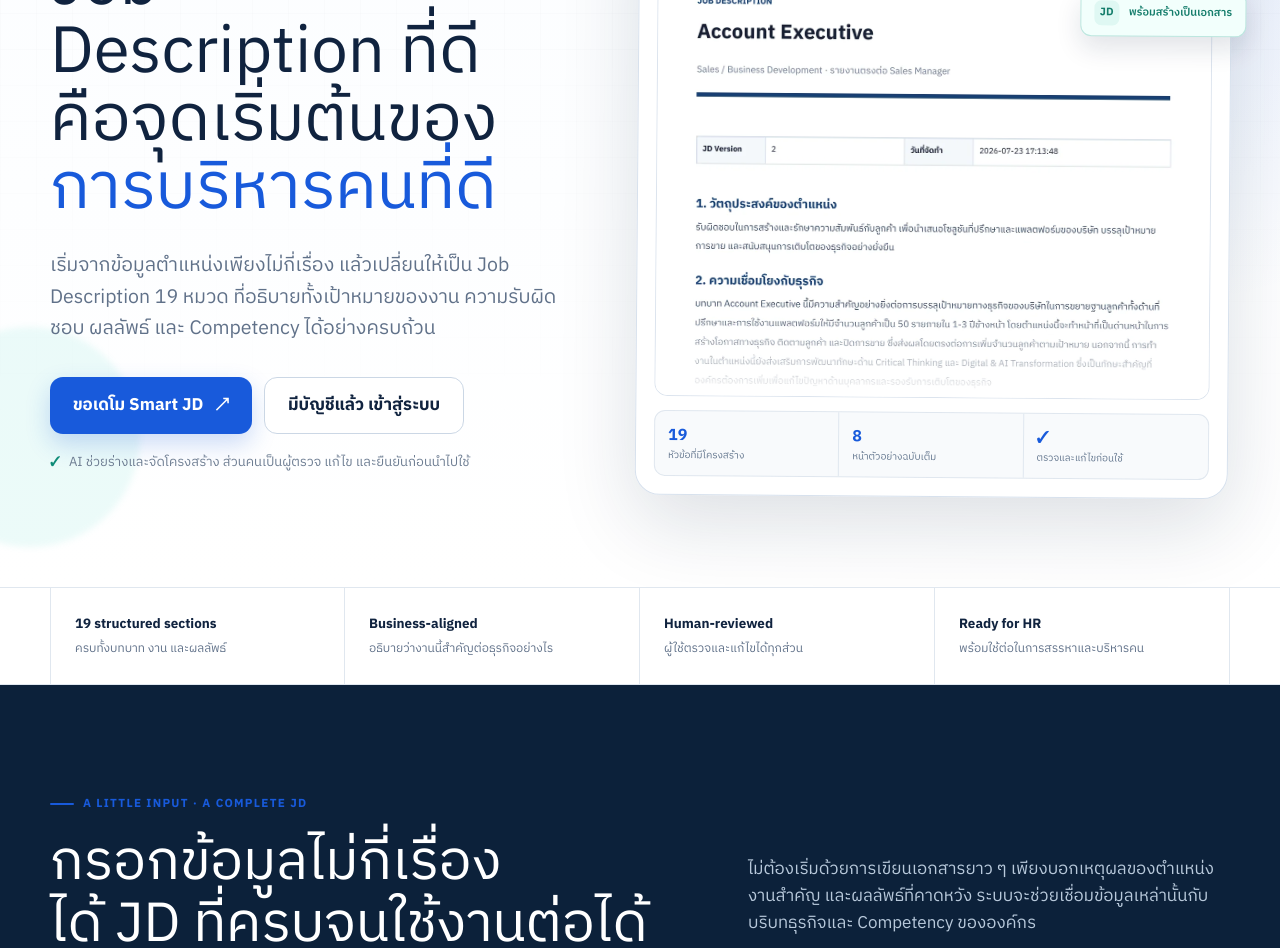
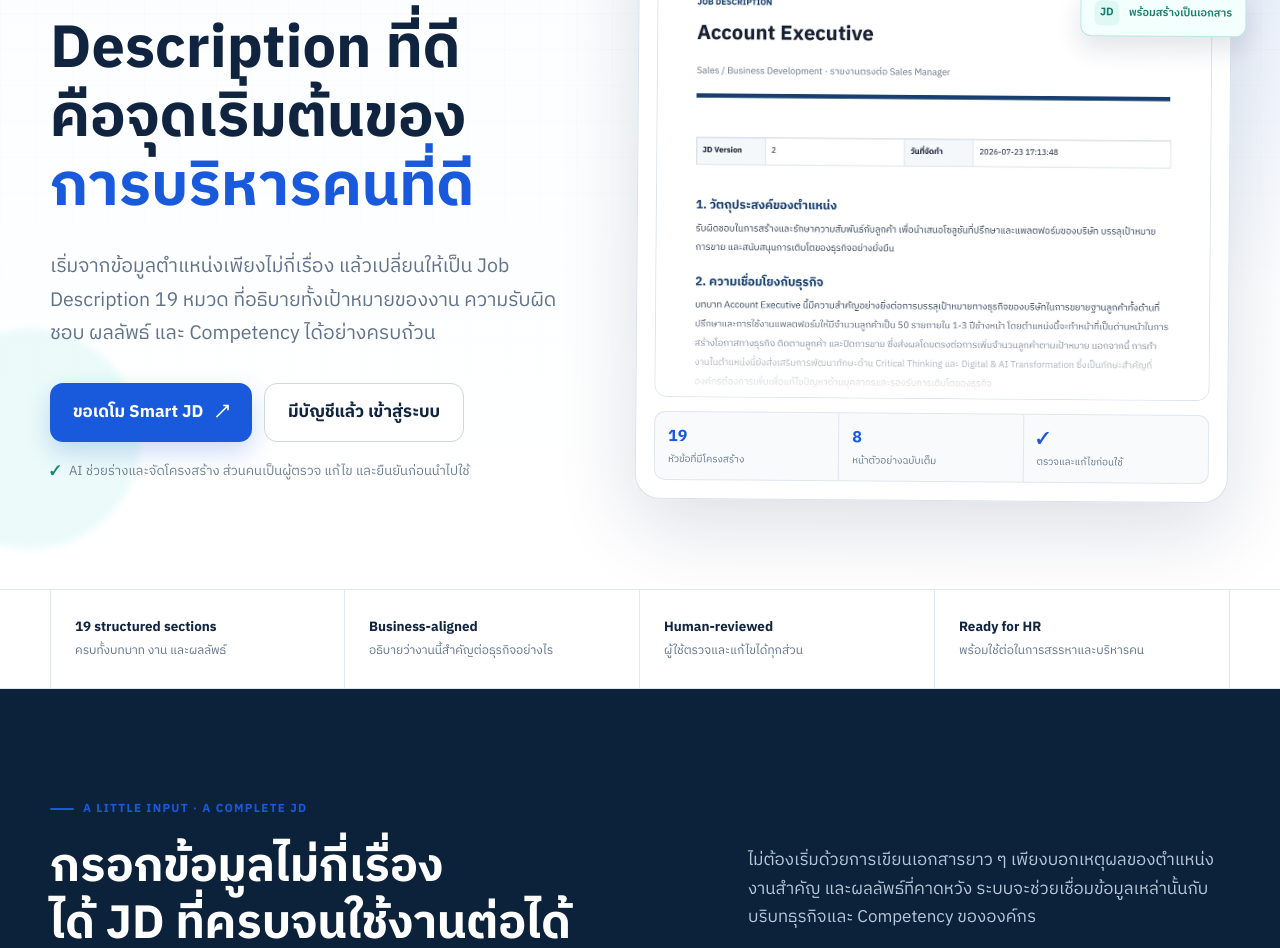
Before and after one commit to DewTT48/role-intelligence, a Next.js app: page / in a window 1280 px wide. Shown: the part 280-1228 px from the top of the page. Built offline with nearby package versions, Linux system fonts and the light colour scheme.

Commit message:
Standardize bold Thai headings and line breaks

```diff
--- a/app/globals.css
+++ b/app/globals.css
@@ -92,7 +92,7 @@ body {
   background: var(--white);
   font-family: "IBM Plex Sans Thai", sans-serif !important;
   font-size: 17px;
-  line-height: 1.6;
+  line-height: 1.7;
   letter-spacing: 0;
   -webkit-font-smoothing: antialiased;
 }
@@ -111,11 +111,17 @@ html[lang="th"] h3 {
   line-break: loose;
   text-wrap: balance;
   letter-spacing: 0;
+  font-weight: 700;
 }
+html[lang="th"] h1 { line-height: 1.16; }
+html[lang="th"] h2 { line-height: 1.22; }
+html[lang="th"] h3 { line-height: 1.4; }
 html[lang="th"] p,
 html[lang="th"] blockquote {
   text-wrap: pretty;
 }
+.title-lines { font-weight: 700 !important; }
+.title-lines > span { display: block; }
 .section-shell { width: min(var(--shell), calc(100% - 40px)); margin-inline: auto; }
 .section { padding: 110px 0; }
 .skip-link { position: fixed; left: 16px; top: -80px; z-index: 1000; background: var(--ink); color: white; padding: 10px 16px; border-radius: 8px; }
@@ -150,7 +156,7 @@ html[lang="th"] blockquote {
 .eyebrow { display: flex; align-items: center; gap: 9px; margin-bottom: 20px; color: var(--blue); font-size: 0.73rem; font-weight: 850; letter-spacing: 0.11em; }
 .eyebrow > span { width: 24px; height: 2px; background: currentColor; border-radius: 2px; }
 .eyebrow.light { color: #78e3d5; }
-.hero h1 { max-width: 650px; margin-bottom: 27px; font-size: clamp(2.8rem, 5.1vw, 4.8rem); line-height: 1.04; letter-spacing: -0.045em; }
+.hero h1 { max-width: 680px; margin-bottom: 27px; font-size: clamp(2.8rem, 4.65vw, 4.35rem); line-height: 1.16; letter-spacing: 0; }
 .hero h1 em { color: var(--blue); font-style: normal; }
 .hero-lead { max-width: 630px; color: var(--muted); font-size: clamp(1.06rem, 1.6vw, 1.22rem); }
 .hero-actions { display: flex; gap: 12px; flex-wrap: wrap; margin-top: 33px; }
@@ -245,7 +251,7 @@ html[lang="th"] blockquote {
 .complete-jd-note { display: flex; align-items: center; gap: 8px; min-height: 48px; padding: 10px 18px; border-top: 1px solid #d8e2ed; color: #63768d; background: white; font-size: 11px; }
 .complete-jd-note span { color: #0d8b77; font-weight: 800; }
 
-.section-heading h2, .how-intro h2, .founder-copy h2, .vision-grid h2 { margin-bottom: 17px; font-size: clamp(2.3rem, 4.3vw, 4rem); line-height: 1.12; letter-spacing: -0.045em; }
+.section-heading h2, .how-intro h2, .founder-copy h2, .vision-grid h2 { margin-bottom: 17px; font-size: clamp(2.25rem, 3.65vw, 3.45rem); font-weight: 700; line-height: 1.22; letter-spacing: 0; }
 .section-heading > p:last-child, .how-intro > p, .founder-copy > p { color: var(--muted); font-size: 1.05rem; }
 .split-heading { display: grid; grid-template-columns: 1fr 0.78fr; gap: 80px; align-items: end; margin-bottom: 52px; }
 .split-heading > p { max-width: 510px; margin-bottom: 9px; }
@@ -267,9 +273,10 @@ html[lang="th"] blockquote {
 .reframe-quote { position: relative; display: flex; flex-direction: column; justify-content: center; padding: 72px 70px 72px 0; border-right: 1px solid rgba(255,255,255,.14); }
 .reframe-quote::before { content: "“"; position: absolute; right: 38px; top: 25px; color: rgba(53,208,186,.14); font-size: 12rem; line-height: 1; font-family: Georgia, serif; }
 .reframe-quote > p { color: #7f9ab8; font-size: .7rem; font-weight: 850; letter-spacing: .12em; }
-.reframe-quote blockquote { position: relative; font-size: clamp(1.65rem, 3vw, 2.65rem); font-weight: 760; line-height: 1.45; letter-spacing: -.035em; }
+.reframe-quote blockquote { position: relative; font-size: clamp(1.65rem, 3vw, 2.65rem); font-weight: 700; line-height: 1.45; letter-spacing: 0; }
+.reframe-quote blockquote span, .reframe-copy h2 span { display: block; }
 .reframe-copy { display: flex; flex-direction: column; justify-content: center; padding: 72px 0 72px 76px; }
-.reframe-copy h2 { font-size: clamp(2.3rem, 4.3vw, 4rem); line-height: 1.12; letter-spacing: -.045em; }
+.reframe-copy h2 { font-size: clamp(2.25rem, 3.4vw, 3.35rem); font-weight: 700; line-height: 1.25; letter-spacing: 0; }
 .reframe-copy > p:last-child { max-width: 590px; color: #b7c8da; font-size: 1.04rem; }
 
 .value-section { background: white; }
@@ -331,7 +338,7 @@ html[lang="th"] blockquote {
 
 .trust-section { padding: 100px 0; background: var(--ink); color: white; }
 .trust-grid { display: grid; grid-template-columns: .8fr 1.2fr; gap: 100px; align-items: center; }
-.trust-grid h2 { margin: 0; font-size: clamp(2.7rem, 5vw, 4.7rem); line-height: 1.05; letter-spacing: -.05em; }
+.trust-grid h2 { margin: 0; font-size: clamp(2.55rem, 4vw, 3.8rem); font-weight: 700; line-height: 1.2; letter-spacing: 0; }
 .trust-grid h2 em { color: var(--aqua); font-style: normal; }
 .trust-points { border-top: 1px solid rgba(255,255,255,.17); }
 .trust-points p { display: grid; grid-template-columns: 42px 1fr; gap: 14px; margin: 0; padding: 21px 0; border-bottom: 1px solid rgba(255,255,255,.17); color: #c8d5e2; }
@@ -366,7 +373,7 @@ html[lang="th"] blockquote {
 .final-box { min-height: 420px; padding: 66px; border-radius: 27px; display: grid; grid-template-columns: 1.2fr .8fr; gap: 70px; align-items: end; background: linear-gradient(135deg, #185adb, #0b3a96); color: white; overflow: hidden; position: relative; }
 .final-box::after { content: ""; position: absolute; width: 360px; height: 360px; right: -100px; top: -170px; border: 55px solid rgba(255,255,255,.07); border-radius: 50%; }
 .final-box > * { position: relative; z-index: 1; }
-.final-box h2 { margin-bottom: 16px; font-size: clamp(2.6rem, 5vw, 4.5rem); line-height: 1.05; letter-spacing: -.05em; }
+.final-box h2 { margin-bottom: 16px; font-size: clamp(2.45rem, 4vw, 3.75rem); font-weight: 700; line-height: 1.2; letter-spacing: 0; }
 .final-box p:last-child { max-width: 650px; margin: 0; color: #d7e5ff; }
 .final-actions { display: flex; flex-direction: column; align-items: stretch; gap: 16px; }
 .final-actions > a { text-align: center; color: #d7e5ff; font-size: .86rem; font-weight: 700; }
--- a/app/page.tsx
+++ b/app/page.tsx
@@ -218,7 +218,7 @@ export default function Home() {
           <div className="section-shell hero-grid">
             <div className="hero-copy">
               <p className="eyebrow"><span /> A BETTER JOB DESCRIPTION</p>
-              <h1>Job Description ที่ดี<br />คือจุดเริ่มต้นของ<br /><em>การบริหารคนที่ดี</em></h1>
+              <h1 className="title-lines"><span>Job Description ที่ดี</span><span>คือจุดเริ่มต้นของ</span><span><em>การบริหารคนที่ดี</em></span></h1>
               <p className="hero-lead">
                 เริ่มจากข้อมูลตำแหน่งเพียงไม่กี่เรื่อง แล้วเปลี่ยนให้เป็น Job Description 19 หมวด
                 ที่อธิบายทั้งเป้าหมายของงาน ความรับผิดชอบ ผลลัพธ์ และ Competency ได้อย่างครบถ้วน
@@ -273,7 +273,7 @@ export default function Home() {
             <div className="section-heading split-heading jd-preview-heading">
               <div>
                 <p className="eyebrow"><span /> A LITTLE INPUT · A COMPLETE JD</p>
-                <h2>กรอกข้อมูลไม่กี่เรื่อง<br />ได้ JD ที่ครบจนใช้งานต่อได้</h2>
+                <h2 className="title-lines"><span>กรอกข้อมูลไม่กี่เรื่อง</span><span>ได้ JD ที่ครบจนใช้งานต่อได้</span></h2>
               </div>
               <div>
                 <p>ไม่ต้องเริ่มด้วยการเขียนเอกสารยาว ๆ เพียงบอกเหตุผลของตำแหน่ง งานสำคัญ และผลลัพธ์ที่คาดหวัง ระบบจะช่วยเชื่อมข้อมูลเหล่านั้นกับบริบทธุรกิจและ Competency ขององค์กร</p>
@@ -340,7 +340,7 @@ export default function Home() {
             <div className="section-heading split-heading">
               <div>
                 <p className="eyebrow"><span /> THE REAL CHALLENGE</p>
-                <h2>ปัญหาไม่ใช่แค่<br />“เขียน JD ช้า”</h2>
+                <h2 className="title-lines"><span>ปัญหาไม่ใช่แค่</span><span>“เขียน JD ช้า”</span></h2>
               </div>
               <p>
                 ปัญหาที่หนักกว่าคือ JD จำนวนมากไม่สะท้อนงานที่ทำอยู่จริง และไม่ได้บอกให้ชัดว่าตำแหน่งนี้ต้องสร้างผลลัพธ์อะไรให้กับองค์กร
@@ -359,11 +359,19 @@ export default function Home() {
           <div className="section-shell reframe-grid">
             <div className="reframe-quote">
               <p>SMART JD PRINCIPLE</p>
-              <blockquote>“เราไม่ได้ทำ JD เพียงเพื่อให้มีเอกสาร<br />แต่ทำเพื่อให้ทุกคนเข้าใจตรงกันว่า งานนี้มีไว้เพื่ออะไร”</blockquote>
+              <blockquote>
+                <span>“เราไม่ได้ทำ JD เพียงเพื่อให้มีเอกสาร</span>
+                <span>แต่ทำเพื่อให้ทุกคนเข้าใจตรงกันว่า</span>
+                <span>งานนี้มีไว้เพื่ออะไร”</span>
+              </blockquote>
             </div>
             <div className="reframe-copy">
               <p className="eyebrow light"><span /> FROM BASIC JD TO HR FOUNDATION</p>
-              <h2>เปลี่ยนจากการเขียนเอกสาร<br />เป็นการทำความเข้าใจบทบาทงาน</h2>
+              <h2 className="title-lines">
+                <span>เปลี่ยนจากการเขียนเอกสาร</span>
+                <span>เป็นการทำความเข้าใจ</span>
+                <span>บทบาทงาน</span>
+              </h2>
               <p>
                 Smart JD ชวนให้เริ่มจากเหตุผลที่องค์กรต้องมีตำแหน่งนี้ แล้วค่อยเชื่อมไปสู่เป้าหมาย ผลลัพธ์ หน้าที่ ทักษะ และ Competency ที่จำเป็น
               </p>
@@ -375,7 +383,7 @@ export default function Home() {
           <div className="section-shell">
             <div className="section-heading centered-heading">
               <p className="eyebrow"><span /> ONE JD · MORE HR VALUE</p>
-              <h2>JD หนึ่งฉบับ<br />ช่วยให้งาน HR ต่อจากนั้นชัดขึ้น</h2>
+              <h2 className="title-lines"><span>JD หนึ่งฉบับ</span><span>ช่วยให้งาน HR</span><span>ต่อจากนั้นชัดขึ้น</span></h2>
               <p>เมื่อทุกคนเห็นเป้าหมายของงาน หน้าที่ ผลลัพธ์ และ Competency ชุดเดียวกัน การสรรหา สัมภาษณ์ บริหารผลงาน และพัฒนาคนก็เชื่อมต่อกันได้ง่ายขึ้น</p>
             </div>
             <div className="outcome-grid">
@@ -398,7 +406,7 @@ export default function Home() {
             <div className="section-heading split-heading product-heading">
               <div>
                 <p className="eyebrow"><span /> REAL PRODUCT · REAL WORKFLOW</p>
-                <h2>ดูวิธีทำงานจริง<br />ตั้งแต่ต้นจนได้เอกสาร</h2>
+                <h2 className="title-lines"><span>ดูวิธีทำงานจริง</span><span>ตั้งแต่ต้นจนได้เอกสาร</span></h2>
               </div>
               <p>ดูว่าข้อมูลบริษัทและข้อมูลตำแหน่งถูกนำมาใช้ร่วมกันอย่างไร รวมถึงวิธีจัดทำ JD ทีละตำแหน่งหรือนำเข้าหลายตำแหน่งในครั้งเดียว</p>
             </div>
@@ -447,7 +455,7 @@ export default function Home() {
           <div className="section-shell how-grid">
             <div className="how-intro">
               <p className="eyebrow"><span /> A GUIDED PROCESS</p>
-              <h2>จากเหตุผลที่ต้องมีตำแหน่ง<br />สู่ JD ที่พร้อมใช้</h2>
+              <h2 className="title-lines"><span>จากเหตุผลที่ต้องมีตำแหน่ง</span><span>สู่ JD ที่พร้อมใช้</span></h2>
               <p>กระบวนการที่ช่วยให้ HR และ Hiring Manager ค่อย ๆ ตอบคำถามสำคัญร่วมกัน โดยไม่ต้องเริ่มจากหน้ากระดาษเปล่า</p>
               <button className="text-link" type="button" onClick={openContact}>ขอดู Workflow แบบเต็ม <Arrow /></button>
             </div>
@@ -466,7 +474,7 @@ export default function Home() {
           <div className="section-shell">
             <div className="section-heading centered-heading">
               <p className="eyebrow"><span /> WHY SMART JD</p>
-              <h2>เร็วขึ้นอย่างเดียวไม่พอ<br />JD ต้องช่วยให้งาน HR ดีขึ้นด้วย</h2>
+              <h2 className="title-lines"><span>เร็วขึ้นอย่างเดียวไม่พอ</span><span>JD ต้องช่วยให้งาน HR</span><span>ดีขึ้นด้วย</span></h2>
             </div>
             <div className="compare-table">
               <div className="compare-row compare-head"><span>วิธีการ</span><span>จุดเริ่มต้น</span><span>สิ่งที่ได้</span><span>คุณค่าในงาน HR</span></div>
@@ -481,7 +489,7 @@ export default function Home() {
           <div className="section-shell trust-grid">
             <div>
               <p className="eyebrow light"><span /> RESPONSIBLE AI</p>
-              <h2>AI ช่วยร่าง<br /><em>มนุษย์ตัดสินใจ</em></h2>
+              <h2 className="title-lines"><span>AI ช่วยร่าง</span><span><em>มนุษย์ตัดสินใจ</em></span></h2>
             </div>
             <div className="trust-points">
               <p><span>01</span>AI ช่วยร่างและจัดข้อมูลให้เป็นหมวดหมู่จากสิ่งที่ผู้ใช้ระบุ</p>
@@ -506,7 +514,7 @@ export default function Home() {
             </div>
             <div className="founder-copy">
               <p className="eyebrow"><span /> BUILT FROM REAL HR PRACTICE</p>
-              <h2>สร้างจากประสบการณ์ทำงาน HR จริง<br />ไม่ใช่แค่ชุดคำสั่งสำเร็จรูป</h2>
+              <h2 className="title-lines"><span>สร้างจากประสบการณ์</span><span>ทำงาน HR จริง</span><span>ไม่ใช่ชุดคำสั่งสำเร็จรูป</span></h2>
               <p>Smart JD เริ่มจากคำถามที่ HR และ Hiring Manager ต้องคุยกันให้ชัด ก่อนจะสรุปบทบาทหนึ่งออกมาเป็นเอกสารที่ทุกฝ่ายนำไปใช้ร่วมกันได้</p>
               <blockquote>“เครื่องมือที่ดีไม่ควรเพียงเขียนแทนเรา แต่ควรช่วยให้เราคิดเรื่องงานได้ชัดขึ้น”</blockquote>
             </div>
@@ -517,7 +525,7 @@ export default function Home() {
           <div className="section-shell vision-grid">
             <div>
               <p className="eyebrow"><span /> PRODUCT DIRECTION</p>
-              <h2>เริ่มจาก JD ที่ชัด<br />แล้วค่อยเชื่อมงานบริหารคนเข้าด้วยกัน</h2>
+              <h2 className="title-lines"><span>เริ่มจาก JD ที่ชัด</span><span>แล้วเชื่อมงานบริหารคน</span><span>เข้าด้วยกัน</span></h2>
             </div>
             <div className="vision-road">
               <div className="vision-current"><small>พร้อมใช้งานในปัจจุบัน</small><strong>Smart JD</strong><span>Structured Job Description</span></div>
@@ -531,7 +539,7 @@ export default function Home() {
           <div className="section-shell final-box">
             <div>
               <p className="eyebrow light"><span /> START WITH A BETTER FOUNDATION</p>
-              <h2>ลองทำให้ JD ฉบับต่อไป<br />เป็นมากกว่าเอกสารรับสมัคร</h2>
+              <h2 className="title-lines"><span>ลองทำให้ JD ฉบับต่อไป</span><span>เป็นมากกว่าเอกสารรับสมัคร</span></h2>
               <p>ดูตั้งแต่การเก็บข้อมูลตำแหน่ง เชื่อมบริบทธุรกิจ สร้างร่าง ตรวจแก้ จนได้เอกสารที่พร้อมนำไปใช้ต่อ</p>
             </div>
             <div className="final-actions">
```
